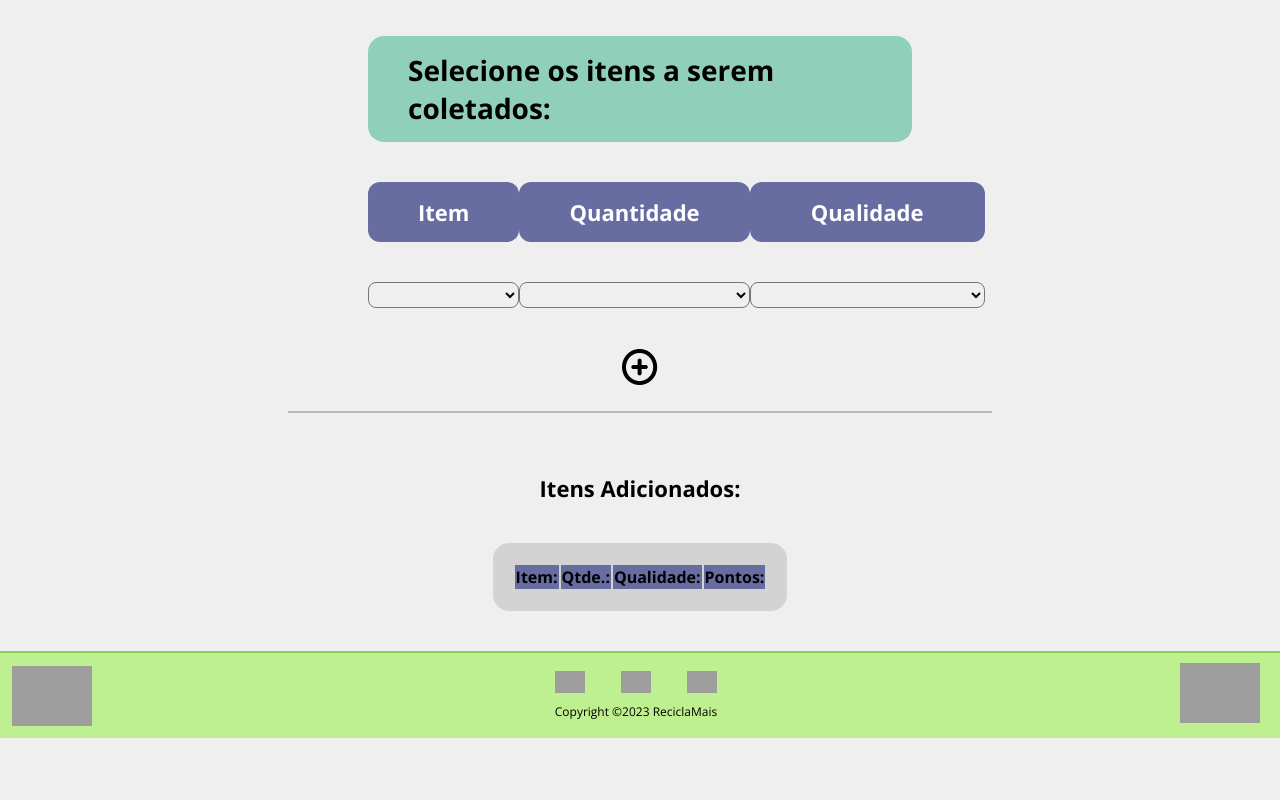
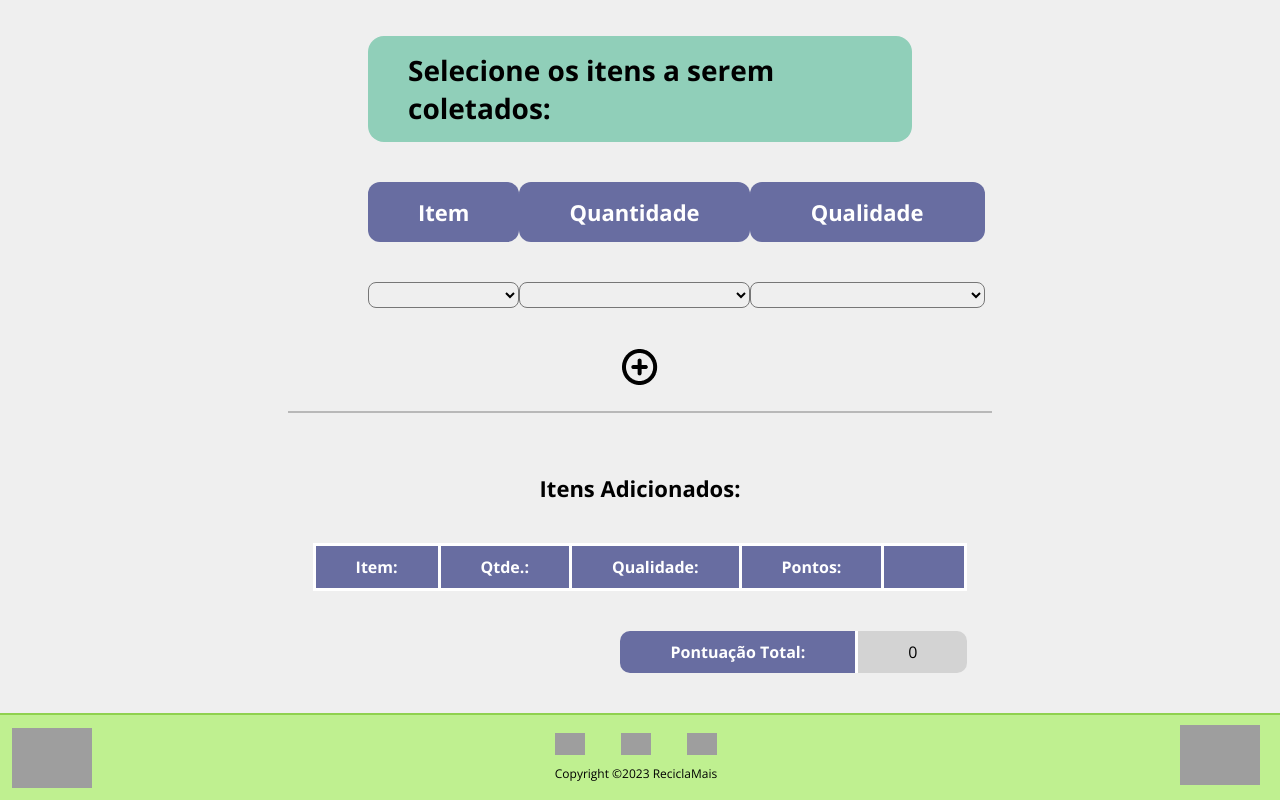
Before and after one commit to ICEI-PUC-Minas-PMV-SInt/pmv-sint-2024-1-e2-proj-front-t1-residuoeletronico, a React (Create React App) app in the folder recicla-mais-codigo/recicla-mais/: page /Agendamento in a window 1280 px wide. Shown: the part 881-1681 px from the top of the page. Before the commit the page ends 1619 px from the top, so only its background shows below. Built offline with nearby package versions, Linux system fonts and the light colour scheme; grey boxes are pictures that could not be loaded.

Commit message:
estilo tabelaAzul

```diff
--- /dev/null
+++ b/recicla-mais-codigo/recicla-mais/src/components/agendamento/DivPontuacaoTotal.css
@@ -0,0 +1,25 @@
+.containerPontuacao {
+    display: flex;
+    width: 100%;
+    justify-content: flex-end;
+}
+
+.divTextoPontuacao {
+    background-color: #686DA1;
+    border-right: 3px solid white;
+    border-radius: 10px 0 0 10px;
+    padding: 10px 50px;
+}
+
+.divTextoPontuacao h1 {
+    color: white;
+    font-size: 16px;
+}
+
+.divPontuacao {
+    background-color: #D3D3D3;
+    padding: 10px 50px;
+    display: flex;
+    align-items: center;
+    border-radius: 0 10px 10px 0;
+}
--- /dev/null
+++ b/recicla-mais-codigo/recicla-mais/src/components/agendamento/DivPontuaçãoTotal.js
@@ -0,0 +1,14 @@
+import "./DivPontuacaoTotal.css";
+
+function DivPontuacaoTotal({ pontuacaoTotal }) {
+  return (
+    <div className="containerPontuacao">
+      <div className='divTextoPontuacao'>
+        <h1>Pontuação Total:</h1>
+      </div>
+      <div className="divPontuacao">{pontuacaoTotal}</div>
+    </div>
+  );
+}
+
+export default DivPontuacaoTotal;
--- a/recicla-mais-codigo/recicla-mais/src/components/agendamento/DivSeletor.js
+++ b/recicla-mais-codigo/recicla-mais/src/components/agendamento/DivSeletor.js
@@ -6,7 +6,7 @@ function DivSeletor({titulo, selecaoDe, onOptionChange}) {
   return (
     <div className="divSeletor">
       <BoxAzulTitulo texto={titulo} />
-      <Seletor selecaoDe={selecaoDe} onOptionChange={onOptionChange} />
+      <Seletor selecaoDe={selecaoDe} onOptionChange={onOptionChange}/>
     </div>
   );
 }
--- a/recicla-mais-codigo/recicla-mais/src/components/agendamento/Seletor.js
+++ b/recicla-mais-codigo/recicla-mais/src/components/agendamento/Seletor.js
@@ -1,7 +1,7 @@
 import { useState } from "react";
 import "./Seletor.css";
 
-function Seletor({ selecaoDe, onOptionChange }) {
+function Seletor({ selecaoDe, onOptionChange}) {
   //Estado para armazenar a opção selecionada
   const [opcaoSelecionada, setOpcaoSelecionada] = useState("");
 
--- a/recicla-mais-codigo/recicla-mais/src/components/tabelas/CelulaAgendamento.js
+++ b/recicla-mais-codigo/recicla-mais/src/components/tabelas/CelulaAgendamento.js
@@ -1,22 +1,8 @@
 import BotaoRedP from "../buttons/BotaoRedP";
 import "./CelulaAgendamento.css";
 
-function CelulaAgendamento({ selectedOptions, removeOption }) {
-  function calculaPontos(item) {
-    switch (item) {
-      case "Notebook":
-        return 500;
-      case "Computador":
-        return 600;
-      case "Celular":
-        return 800;
-      case "Tablet":
-        return 900;
+function CelulaAgendamento({ selectedOptions, removeOption, calculaPontos }) {
 
-      default:
-        break;
-    }
-  }
 
   return (
     <>
@@ -25,8 +11,12 @@ function CelulaAgendamento({ selectedOptions, removeOption }) {
           <td>{option.item}</td>
           <td>{option.quantidade}</td>
           <td>{option.qualidade}</td>
-          <td>{calculaPontos(option.item)}</td>
-          <BotaoRedP texto='Remover' eventoOnClick={() => removeOption(index)}/>
+          <td>{calculaPontos(option.item, parseInt(option.quantidade))}</td>
+          <td><BotaoRedP
+            texto="Remover"
+            eventoOnClick={() => removeOption(index)}
+          /></td>
+
         </tr>
       ))}
     </>
--- a/recicla-mais-codigo/recicla-mais/src/components/tabelas/TabelaAzul.css
+++ b/recicla-mais-codigo/recicla-mais/src/components/tabelas/TabelaAzul.css
@@ -1,10 +1,18 @@
-table {
+.tabelaAzul {
     background-color: #D3D3D3;
-    border-radius: 16px;
-    padding: 20px;
+    border-collapse: collapse;
+
 }
 
-thead {
+.tabelaAzul th {
     background-color: #686DA1;
-    border-radius: 16px;
+    border: 3px solid white;
+    padding: 10px 40px;
+    color: white;
 }
+
+.tabelaAzul td {
+    border: 3px solid white;
+    border-bottom: 3px solid white;
+    text-align: center;
+}
--- a/recicla-mais-codigo/recicla-mais/src/components/tabelas/TabelaAzul.js
+++ b/recicla-mais-codigo/recicla-mais/src/components/tabelas/TabelaAzul.js
@@ -2,7 +2,7 @@ import './TabelaAzul.css'
 
 function TabelaAzul({headersTabela, corpoTabela}) {
     return (
-        <table>
+        <table className='tabelaAzul'>
             <thead>
                 <tr>
                     {headersTabela.map((header, index) => (
--- a/recicla-mais-codigo/recicla-mais/src/pages/Agendamento.js
+++ b/recicla-mais-codigo/recicla-mais/src/pages/Agendamento.js
@@ -10,6 +10,7 @@ import BotaoAdd from "../components/buttons/BotaoAdd";
 import { useState } from "react";
 import TabelaAzul from "../components/tabelas/TabelaAzul";
 import CelulaAgendamento from "../components/tabelas/CelulaAgendamento";
+import DivPontuacaoTotal from "../components/agendamento/DivPontuaçãoTotal";
 
 function Agendamento() {
   // Estado para armazenar as seleções feitas pelo usuário
@@ -32,12 +33,6 @@ function Agendamento() {
   // Função chamada quando o botão de adicionar é clicado
   const handleAddButtonClick = () => {
     setSelectedOptions((prevOptions) => [...prevOptions, currentSelection]);
-    // Reinicia a seleção atual
-    setCurrentSelection({
-      item: "",
-      quantidade: "",
-      qualidade: "",
-    });
   };
 
   const handleRemoveButtonClick = (index) => {
@@ -46,7 +41,35 @@ function Agendamento() {
     );
   };
 
-  const headersAgendamento = ["Item:", "Qtde.:", "Qualidade:", "Pontos:"];
+  const headersAgendamento = ["Item:", "Qtde.:", "Qualidade:", "Pontos:", ""];
+
+  function calculaPontos(item, quantidade) {
+    let pontuacao = 0;
+    switch (item) {
+      case "Notebook":
+        pontuacao = 500;
+        break;
+      case "Computador":
+        pontuacao = 600;
+        break;
+      case "Celular":
+        pontuacao = 800;
+        break;
+      case "Tablet":
+        pontuacao = 900;
+        break;
+
+      default:
+        break;
+    }
+     return pontuacao*quantidade;
+  }
+
+  const calcularPontuacaoTotal = () => {
+    let total = 0;
+    selectedOptions.forEach((option) => {total += calculaPontos(option.item, parseInt(option.quantidade))});
+    return total
+  }
 
   return (
     <main className="mainContainer">
@@ -91,9 +114,11 @@ function Agendamento() {
             <CelulaAgendamento
               selectedOptions={selectedOptions}
               removeOption={handleRemoveButtonClick}
+              calculaPontos={calculaPontos}
             />
           }
         />
+        <DivPontuacaoTotal pontuacaoTotal={calcularPontuacaoTotal()}/>
       </div>
     </main>
   );
```
